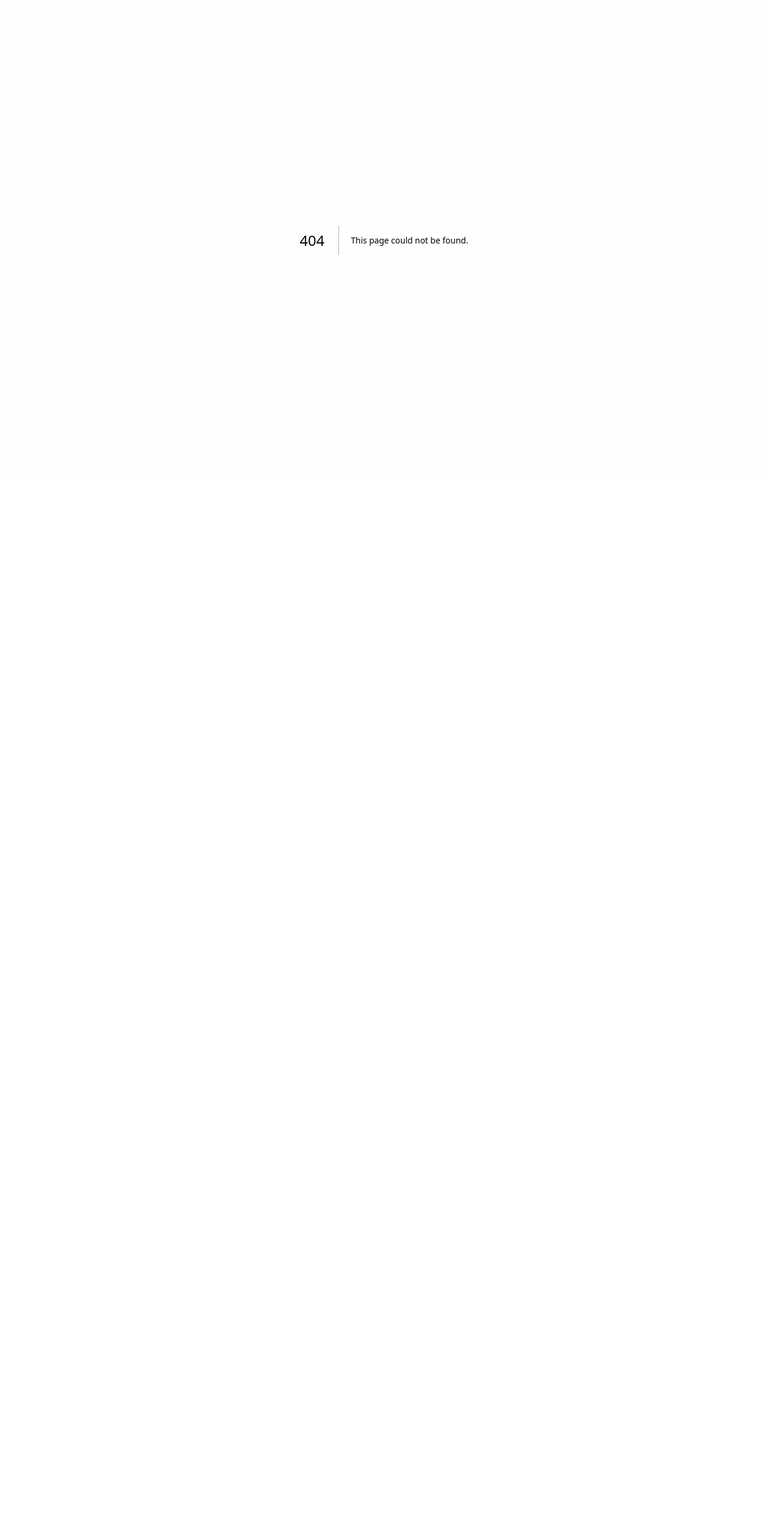
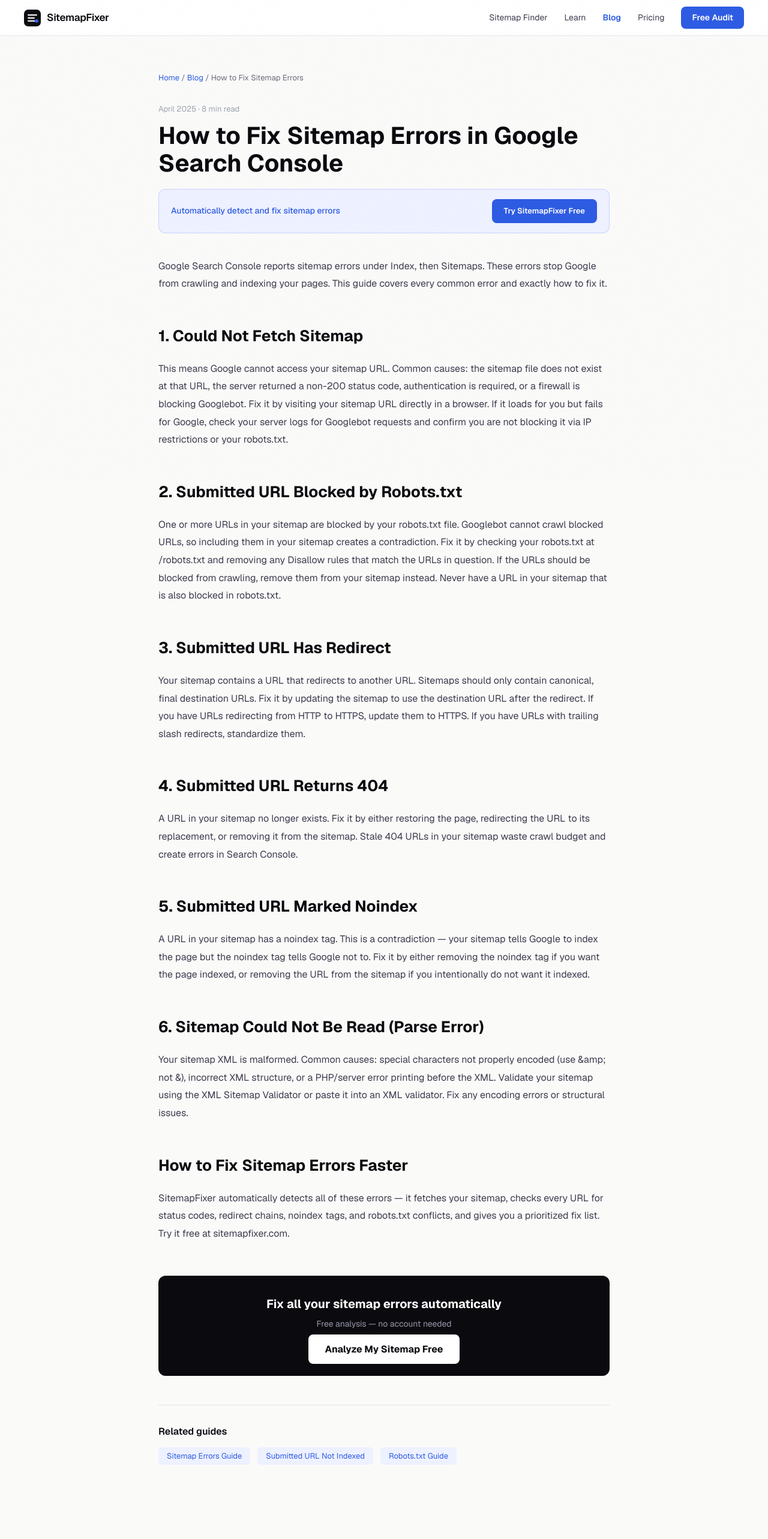
Before and after one commit to Watermelon-Coctail-Bar/sitemap-fixer, a Next.js app: page /blog/how-to-fix-sitemap-errors in a window 1280 px wide. Before the commit this address had no page. Shown: the top 2566 px of the page at 60% size. Before the commit the page ends 800 px from the top, so only its background shows below. Built offline with nearby package versions, Linux system fonts and the light colour scheme.

Commit message:
Create page.tsx

```diff
--- /dev/null
+++ b/src/app/blog/how-to-fix-sitemap-errors/page.tsx
@@ -0,0 +1,54 @@
+import type { Metadata } from 'next';
+export const metadata: Metadata = {
+  title: 'How to Fix Sitemap Errors in Google Search Console | SitemapFixer',
+  description: 'Step-by-step guide to fixing every sitemap error in Google Search Console: couldn\'t fetch, submitted URL blocked by robots.txt, redirect errors, and more.',
+  alternates: { canonical: 'https://sitemapfixer.com/blog/how-to-fix-sitemap-errors' },
+  openGraph: { title: 'How to Fix Sitemap Errors in Google Search Console', description: 'Fix every sitemap error in Google Search Console with this step-by-step guide.', url: 'https://sitemapfixer.com/blog/how-to-fix-sitemap-errors', type: 'article' },
+};
+export default function Page() {
+  return (
+    <article style={{ maxWidth: 800, margin: '0 auto', padding: '60px 24px' }}>
+      <nav style={{ fontSize: 13, color: '#6b6b7d', marginBottom: 32 }}>
+        <a href="/" style={{ color: '#2d5be3', textDecoration: 'none' }}>Home</a>{' / '}
+        <a href="/blog" style={{ color: '#2d5be3', textDecoration: 'none' }}>Blog</a>{' / '}
+        <span>How to Fix Sitemap Errors</span>
+      </nav>
+      <div style={{ fontSize: 13, color: '#9ca3af', marginBottom: 12 }}>April 2025 · 8 min read</div>
+      <h1 style={{ fontSize: 40, fontWeight: 700, color: '#0a0a0f', marginBottom: 20, lineHeight: 1.15 }}>How to Fix Sitemap Errors in Google Search Console</h1>
+      <div style={{ background: '#eef1ff', border: '1px solid rgba(45,91,227,0.2)', borderRadius: 12, padding: '16px 20px', marginBottom: 40, display: 'flex', alignItems: 'center', justifyContent: 'space-between', gap: 16 }}>
+        <span style={{ fontSize: 14, color: '#2d5be3', fontWeight: 500 }}>Automatically detect and fix sitemap errors</span>
+        <a href="/" style={{ background: '#2d5be3', color: 'white', padding: '10px 20px', borderRadius: 8, textDecoration: 'none', fontWeight: 600, fontSize: 13 }}>Try SitemapFixer Free</a>
+      </div>
+      <div style={{ fontSize: 16, color: '#3d3d4f', lineHeight: 1.85 }}>
+        <p style={{ marginBottom: 24 }}>Google Search Console reports sitemap errors under Index, then Sitemaps. These errors stop Google from crawling and indexing your pages. This guide covers every common error and exactly how to fix it.</p>
+        <h2 style={{ fontSize: 26, fontWeight: 700, color: '#0a0a0f', marginTop: 48, marginBottom: 16 }}>1. Could Not Fetch Sitemap</h2>
+        <p style={{ marginBottom: 24 }}>This means Google cannot access your sitemap URL. Common causes: the sitemap file does not exist at that URL, the server returned a non-200 status code, authentication is required, or a firewall is blocking Googlebot. Fix it by visiting your sitemap URL directly in a browser. If it loads for you but fails for Google, check your server logs for Googlebot requests and confirm you are not blocking it via IP restrictions or your robots.txt.</p>
+        <h2 style={{ fontSize: 26, fontWeight: 700, color: '#0a0a0f', marginTop: 48, marginBottom: 16 }}>2. Submitted URL Blocked by Robots.txt</h2>
+        <p style={{ marginBottom: 24 }}>One or more URLs in your sitemap are blocked by your robots.txt file. Googlebot cannot crawl blocked URLs, so including them in your sitemap creates a contradiction. Fix it by checking your robots.txt at /robots.txt and removing any Disallow rules that match the URLs in question. If the URLs should be blocked from crawling, remove them from your sitemap instead. Never have a URL in your sitemap that is also blocked in robots.txt.</p>
+        <h2 style={{ fontSize: 26, fontWeight: 700, color: '#0a0a0f', marginTop: 48, marginBottom: 16 }}>3. Submitted URL Has Redirect</h2>
+        <p style={{ marginBottom: 24 }}>Your sitemap contains a URL that redirects to another URL. Sitemaps should only contain canonical, final destination URLs. Fix it by updating the sitemap to use the destination URL after the redirect. If you have URLs redirecting from HTTP to HTTPS, update them to HTTPS. If you have URLs with trailing slash redirects, standardize them.</p>
+        <h2 style={{ fontSize: 26, fontWeight: 700, color: '#0a0a0f', marginTop: 48, marginBottom: 16 }}>4. Submitted URL Returns 404</h2>
+        <p style={{ marginBottom: 24 }}>A URL in your sitemap no longer exists. Fix it by either restoring the page, redirecting the URL to its replacement, or removing it from the sitemap. Stale 404 URLs in your sitemap waste crawl budget and create errors in Search Console.</p>
+        <h2 style={{ fontSize: 26, fontWeight: 700, color: '#0a0a0f', marginTop: 48, marginBottom: 16 }}>5. Submitted URL Marked Noindex</h2>
+        <p style={{ marginBottom: 24 }}>A URL in your sitemap has a noindex tag. This is a contradiction — your sitemap tells Google to index the page but the noindex tag tells Google not to. Fix it by either removing the noindex tag if you want the page indexed, or removing the URL from the sitemap if you intentionally do not want it indexed.</p>
+        <h2 style={{ fontSize: 26, fontWeight: 700, color: '#0a0a0f', marginTop: 48, marginBottom: 16 }}>6. Sitemap Could Not Be Read (Parse Error)</h2>
+        <p style={{ marginBottom: 24 }}>Your sitemap XML is malformed. Common causes: special characters not properly encoded (use &amp;amp; not &amp;), incorrect XML structure, or a PHP/server error printing before the XML. Validate your sitemap using the XML Sitemap Validator or paste it into an XML validator. Fix any encoding errors or structural issues.</p>
+        <h2 style={{ fontSize: 26, fontWeight: 700, color: '#0a0a0f', marginTop: 48, marginBottom: 16 }}>How to Fix Sitemap Errors Faster</h2>
+        <p style={{ marginBottom: 24 }}>SitemapFixer automatically detects all of these errors — it fetches your sitemap, checks every URL for status codes, redirect chains, noindex tags, and robots.txt conflicts, and gives you a prioritized fix list. Try it free at sitemapfixer.com.</p>
+      </div>
+      <div style={{ background: '#0a0a0f', borderRadius: 12, padding: '32px', textAlign: 'center', marginTop: 56 }}>
+        <div style={{ fontSize: 20, fontWeight: 700, color: 'white', marginBottom: 8 }}>Fix all your sitemap errors automatically</div>
+        <div style={{ color: '#9999aa', marginBottom: 20, fontSize: 14 }}>Free analysis — no account needed</div>
+        <a href="/" style={{ background: 'white', color: '#0a0a0f', padding: '14px 28px', borderRadius: 8, textDecoration: 'none', fontWeight: 700 }}>Analyze My Sitemap Free</a>
+      </div>
+      <div style={{ marginTop: 48, borderTop: '1px solid #e4e4ed', paddingTop: 32 }}>
+        <div style={{ fontWeight: 600, color: '#0a0a0f', marginBottom: 16 }}>Related guides</div>
+        <ul style={{ listStyle: 'none', padding: 0, display: 'flex', gap: 12, flexWrap: 'wrap' }}>
+          <li><a href="/learn/sitemap-errors-google-search-console" style={{ color: '#2d5be3', textDecoration: 'none', background: '#eef1ff', padding: '6px 14px', borderRadius: 6, fontSize: 13 }}>Sitemap Errors Guide</a></li>
+          <li><a href="/learn/submitted-url-not-indexed" style={{ color: '#2d5be3', textDecoration: 'none', background: '#eef1ff', padding: '6px 14px', borderRadius: 6, fontSize: 13 }}>Submitted URL Not Indexed</a></li>
+          <li><a href="/learn/robots-txt-guide" style={{ color: '#2d5be3', textDecoration: 'none', background: '#eef1ff', padding: '6px 14px', borderRadius: 6, fontSize: 13 }}>Robots.txt Guide</a></li>
+        </ul>
+      </div>
+    </article>
+  );
+}
```
